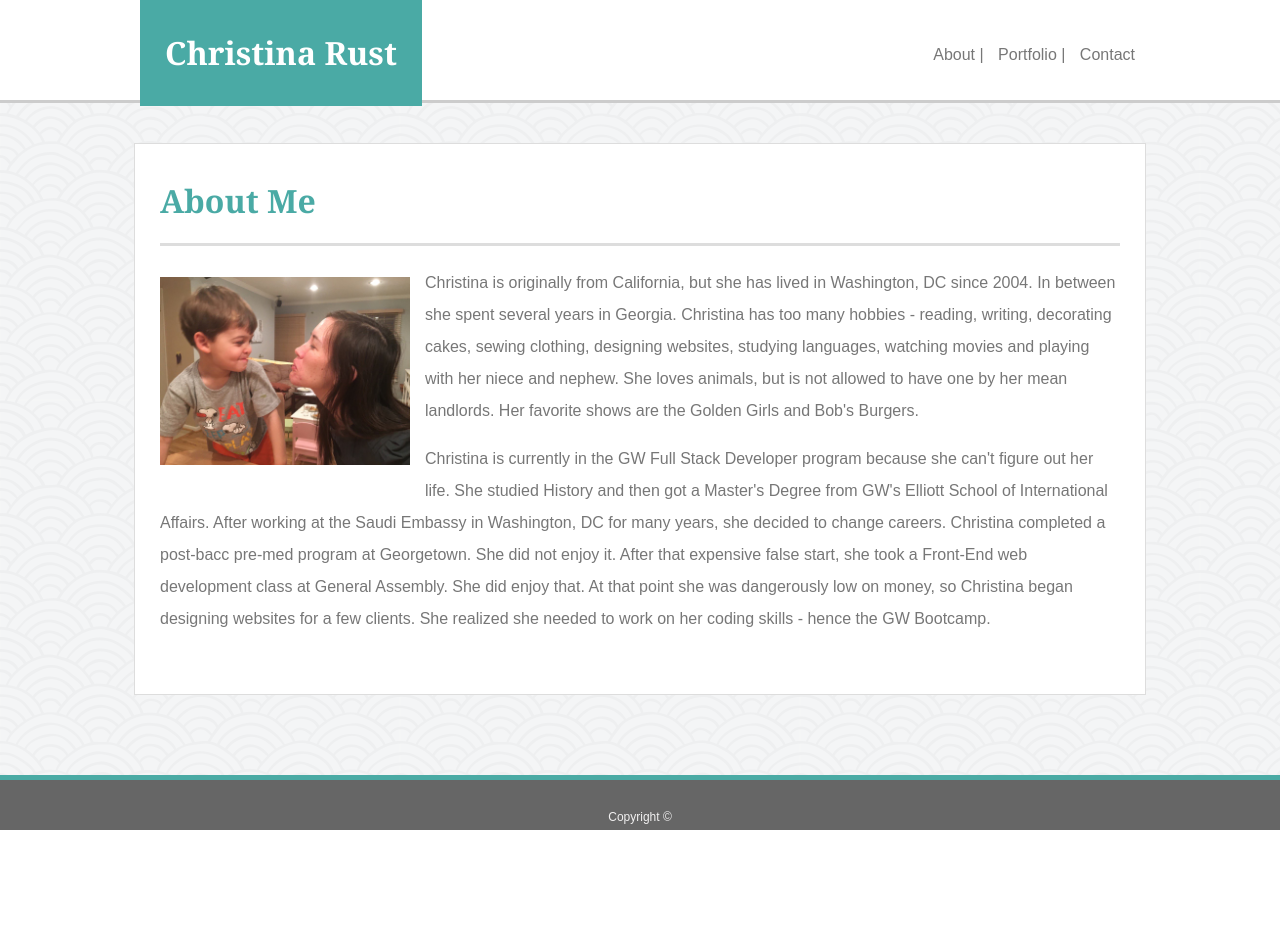
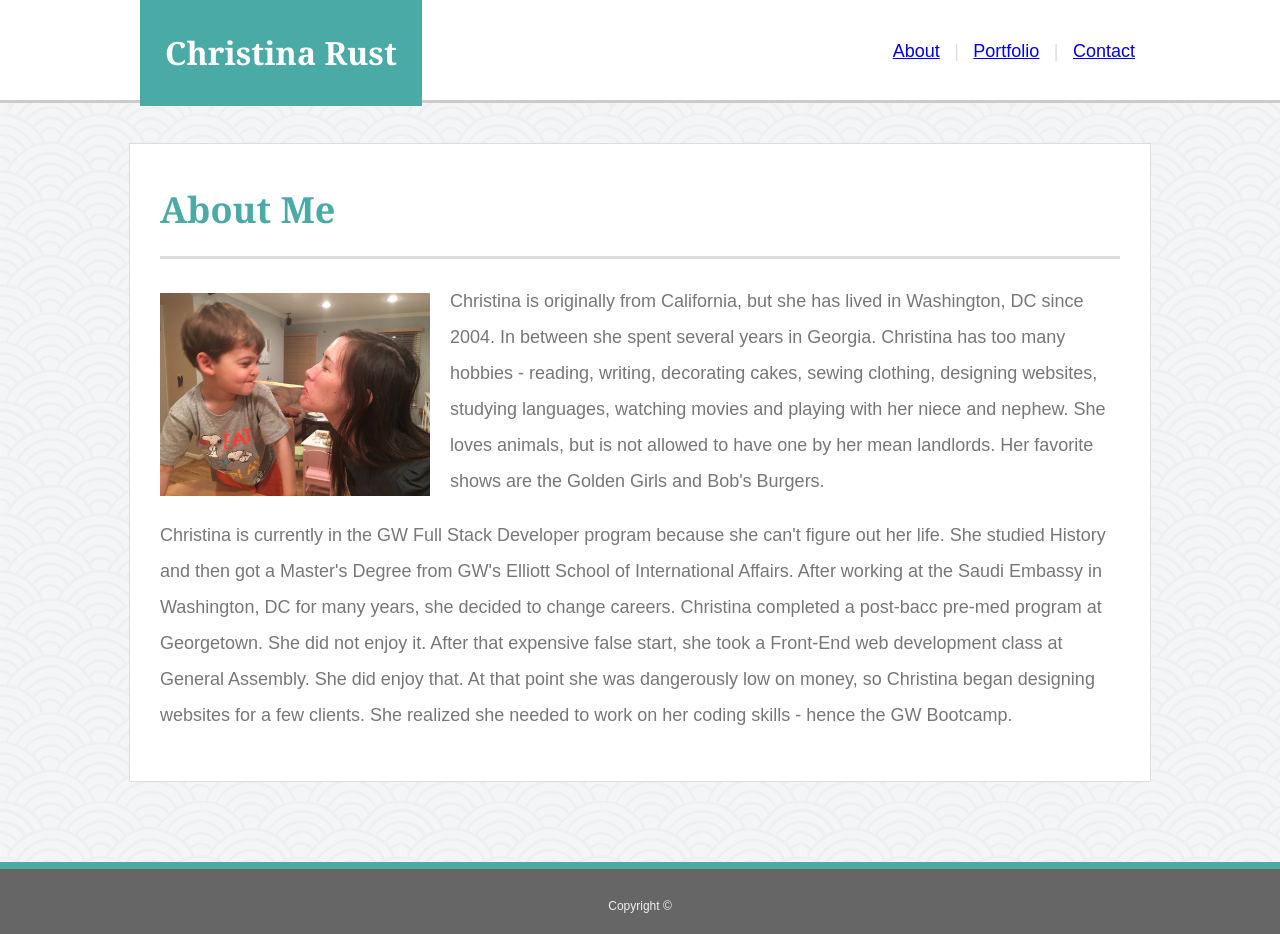
Before and after one commit to yirklum/Basic-Portfolio, a plain HTML site: page index.html in a window 1280 px wide. Before the commit the page ends 830 px from the top, so only its background shows below. Drawn offline with Linux system fonts and the light colour scheme.

Commit message:
Almost done

```diff
--- a/assets/css/style.css
+++ b/assets/css/style.css
@@ -1,13 +1,28 @@
-body {
+html, body {
+    height: 100%;
+    margin: 0;
+  }
+
+  .wrapper {
+    min-height: 100%;
+    margin: 0 auto;
+    background-image: url("../images/seigaiha.png");
+
+    /* Equal to height of footer */
+    /* But also accounting for potential margin-bottom of last child */
+    margin-bottom: -60px;
+  }
+
+  .footer,
+  .push {
+    height: 60px;
+  }
+
+  body {
     margin: 0;
     padding: 0;
     color: #777777;
     font-family: Arial, Helvetica, sans-serif;
-}
-
-.container {
-    margin: 0 auto;
-    background-image: url("../images/seigaiha.png");
 }
 
 header {
@@ -38,7 +53,8 @@ nav {
 
 nav ul li {
     display: inline-block;
-    padding: 30px 5px 0 5px;
+    padding: 25px 5px 0 5px;
+    font-size: 18px;
 }
 
 .page-title {
@@ -52,18 +68,17 @@ nav ul li {
 .center-box {
     border: solid 1px #dddddd;
     width: 960px;
-    height: 500px;
     background-color: #ffffff;
     margin: 40px auto 80px;
-    padding: 25px;
-    font-size: 16px;
+    padding: 30px;
+    font-size: 18px;
     line-height: 2;
 }
 
 img {
-    width: 250px;
+    width: 270px;
     float: left;
-    padding: 10px 15px 15px 0;
+    padding: 10px 20px 20px 0;
 }
 
 .copyright {
@@ -74,9 +89,9 @@ img {
 
 footer {
     background-color:#666666;
-    border-top: solid 5px #4aaaa4;
-    height: 50px;
+    border-top: solid 7px #4aaaa4;
     color: #f1f0f0;
+    padding-bottom: 5px;
 }
 
 input[type=text] {
@@ -100,7 +115,6 @@ input[type=submit] {
 .form {
     border: solid 1px #dddddd;
     width: 960px;
-    height: 550px;
     background-color: #ffffff;
     margin: 40px auto 80px;
     padding: 25px;
@@ -121,8 +135,10 @@ input[type=submit] {
     background-color: #4aaaa5;
     width: 290px;
     height: 40px;
-    padding: 5px;
+    padding: 15px 5px 0px 5px;
+    /* padding: 5px; */
     text-align: center;
+    font-size: 18px;
     position: relative;
     top: 160px;
 }
@@ -162,9 +178,13 @@ input[type=submit] {
     height: 900px;
     background-color: #ffffff;
     border: solid 1px #dddddd;
-    margin: 40px auto 80px;
+    margin: 40px auto;
     padding: 25px;
     line-height: 1.5;
+}
+
+.fade {
+    color: #dddddd;
 }
 
 .clearfix::after {
--- a/index.html
+++ b/index.html
@@ -9,7 +9,7 @@
     </head>
 
     <body>
-       <div class="container">
+        <div class="wrapper">
             <header>
                 <div class="top-row">
                     <div class="top">
@@ -18,9 +18,11 @@
 
                     <nav>
                         <ul>
-                            <li>About |</li>
-                            <li>Portfolio |</li>
-                            <li>Contact</li>
+                            <li><a href="#">About</a></li>
+                            <li class="fade">|</li>
+                            <li><a href="#">Portfolio</a></li>
+                            <li class="fade">|</li>
+                            <li><a href="#">Contact</a></li>
                         </ul>
                     </nav>
                 </div>
@@ -38,11 +40,13 @@
                 </div>
             </div>
 
-            <footer>
-                <div class="copyright">
-                    Copyright &copy;
-                </div>
-            </footer>
+            <div class="push"></div>
         </div>
+
+        <footer class="footer">
+            <div class="copyright">
+                Copyright &copy;
+            </div>
+        </footer>
     </body>
 </html>
```
Also changed, not shown: contact.html (+13 -11 lines), portfolio.html (+13 -9 lines).
